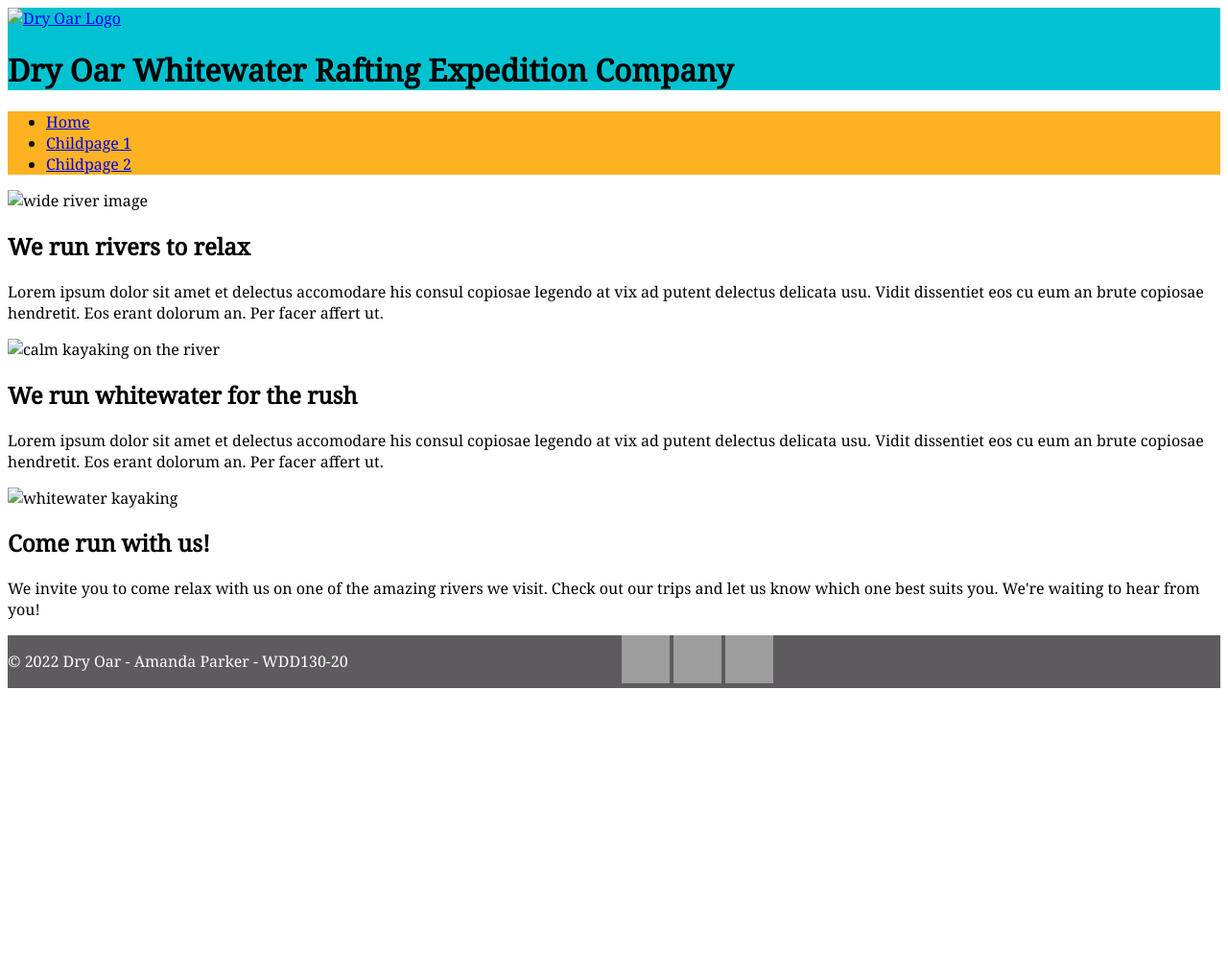
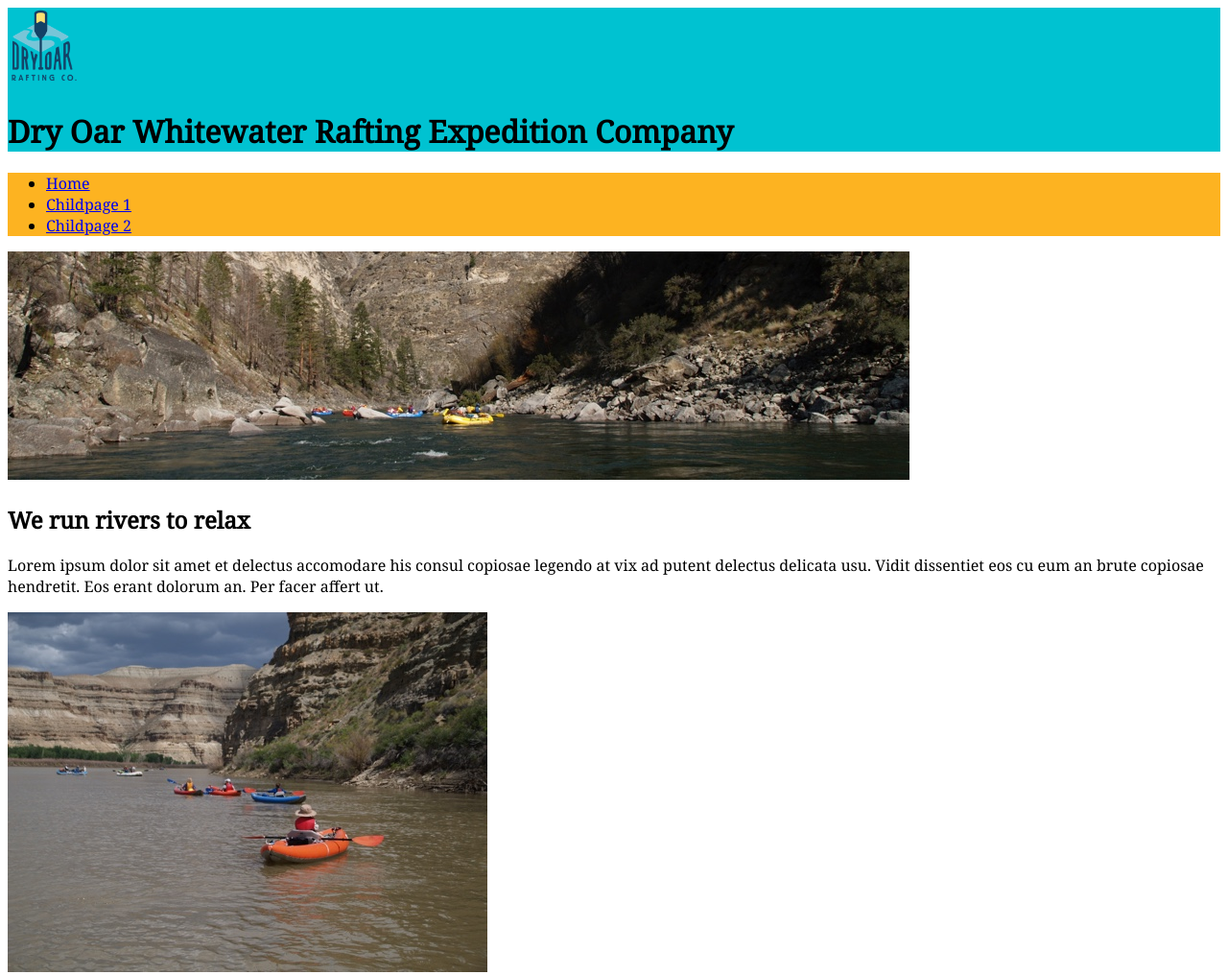
Before and after one commit to amandakparker/wdd130, a plain HTML site: page week3/index.html in a window 1280 px wide. Shown: the top 1016 px of the page at 96% size. Before the commit the page ends 800 px from the top, so only its background shows below. Drawn offline with Linux system fonts and the light colour scheme; files that its build step writes are made by us from their sources; grey boxes are pictures that could not be loaded.

Commit message:
W03 updated images location

```diff
--- a/week3/index.html
+++ b/week3/index.html
@@ -15,14 +15,17 @@
       href="https://fonts.googleapis.com/css2?family=Noto+Serif&display=swap"
       rel="stylesheet"
     />
-    <link rel="stylesheet" href="css/style.css" />
+    <link rel="stylesheet" href="/wdd130/css/style.css" />
   </head>
 
   <body>
     <header>
       <div style="background-color: #00c2d1; color: #000000">
-        <a href="week3/index.html"
-          ><img src="images/dryoarlogo3.png" alt="Dry Oar Logo" width="75"
+        <a href="/wdd130/week3/index.html"
+          ><img
+            src="/wdd130/images/dryoarlogo3.png"
+            alt="Dry Oar Logo"
+            width="75"
         /></a>
         <h1>Dry Oar Whitewater Rafting Expedition Company</h1>
       </div>
@@ -38,7 +41,7 @@
     </header>
 
     <main>
-      <img src="images/river-wide3.jpg" alt="wide river image" />
+      <img src="/wdd130/images/river-wide3.jpg" alt="wide river image" />
       <section class="item">
         <h2>We run rivers to relax</h2>
         <p>
@@ -47,7 +50,10 @@
           cu eum an brute copiosae hendretit. Eos erant dolorum an. Per facer
           affert ut.
         </p>
-        <img src="images/deso-boats.jpg" alt="calm kayaking on the river" />
+        <img
+          src="/wdd130/images/deso-boats.jpg"
+          alt="calm kayaking on the river"
+        />
       </section>
       <section class="item">
         <h2>We run whitewater for the rush</h2>
@@ -57,7 +63,7 @@
           cu eum an brute copiosae hendretit. Eos erant dolorum an. Per facer
           affert ut.
         </p>
-        <img src="images/raft-rapid.jpg" alt="whitewater kayaking" />
+        <img src="/wdd130/images/raft-rapid.jpg" alt="whitewater kayaking" />
       </section>
       <section class="item">
         <h2>Come run with us!</h2>
```
